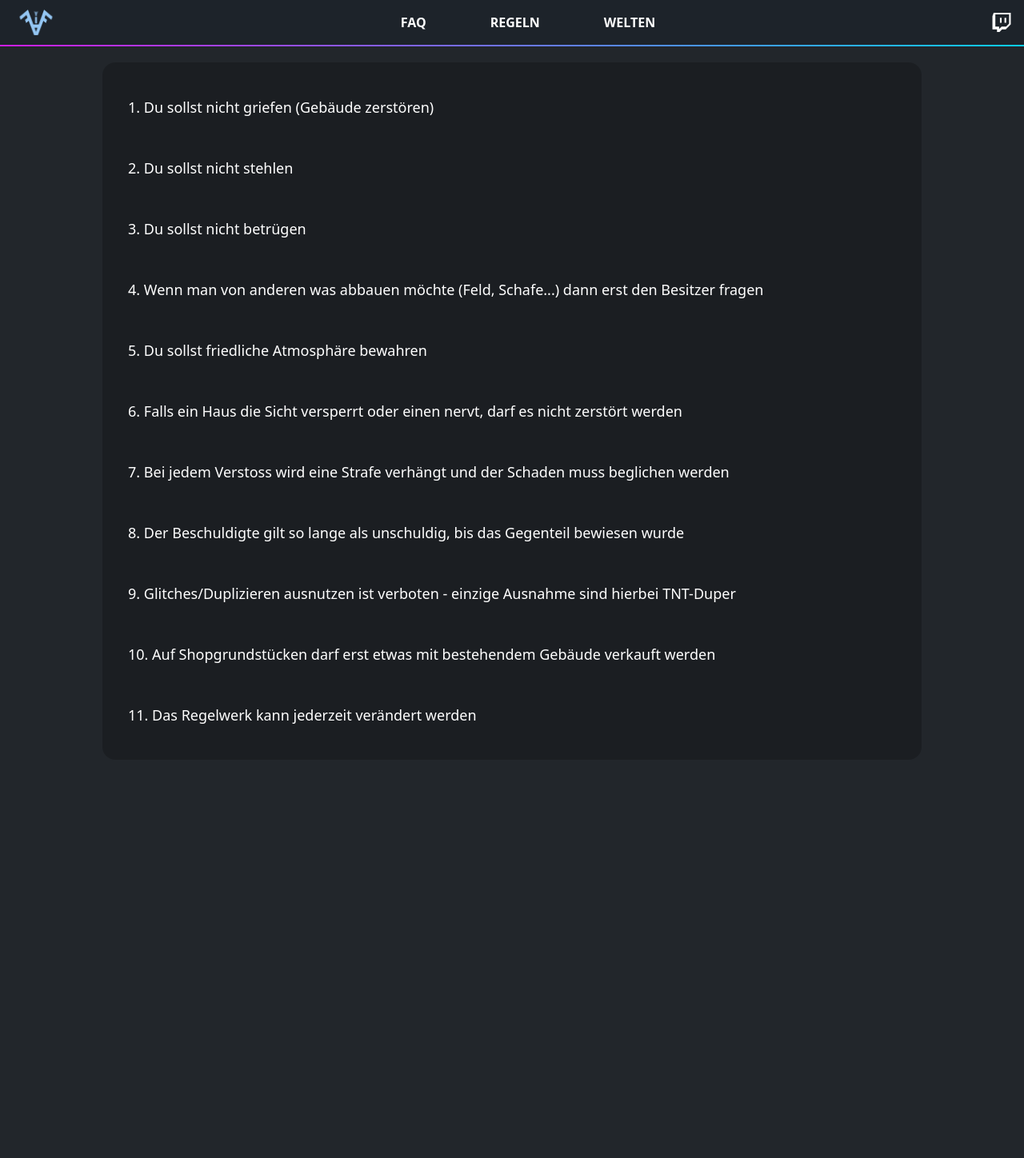
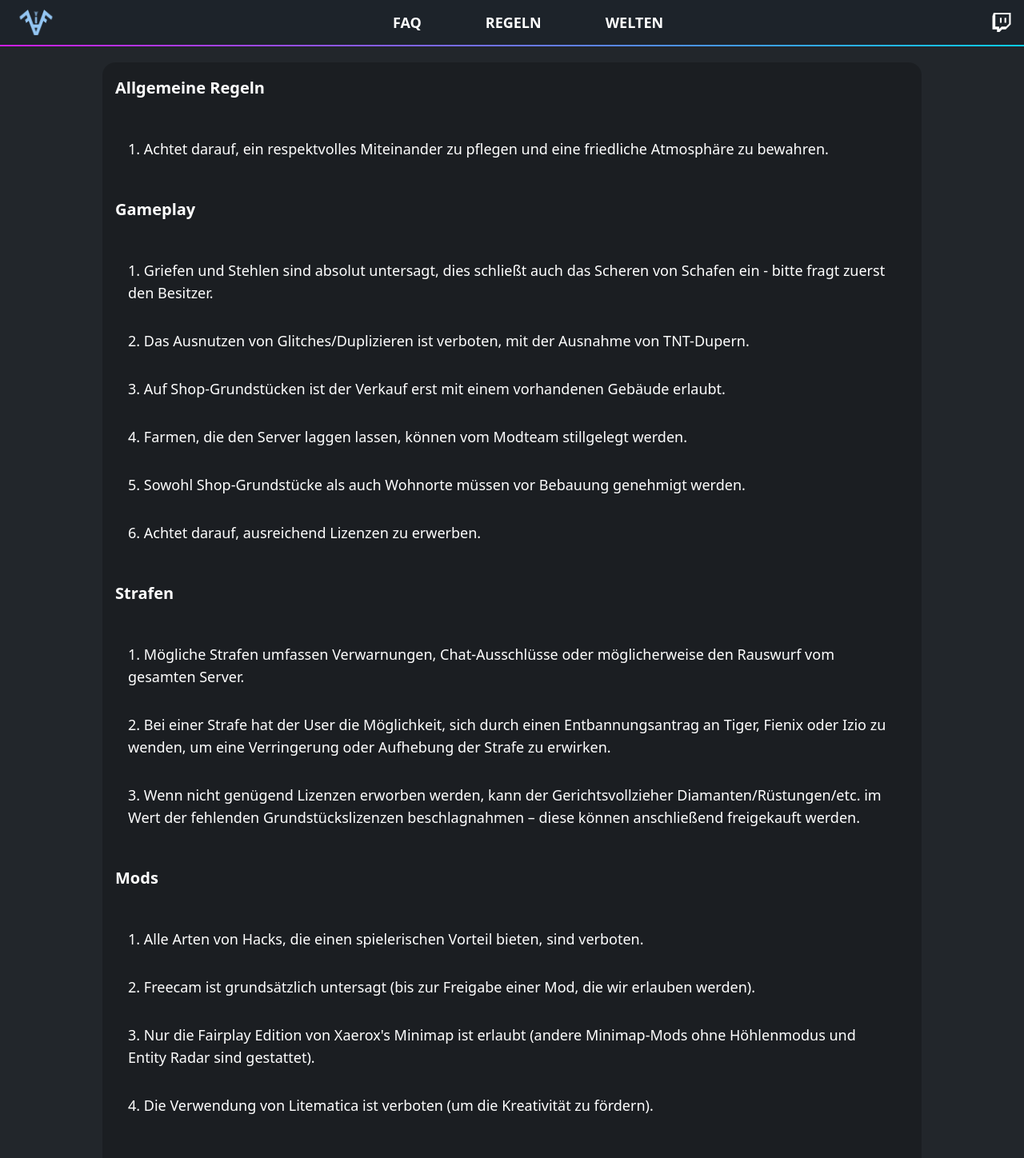
Before and after one commit to zTig3r/nixoWeb, a SvelteKit app: page /rules in a window 1280 px wide. Shown: the top 1448 px of the page at 80% size. Before the commit the page ends 970 px from the top, so only its background shows below. Built offline with nearby package versions, Linux system fonts and the light colour scheme; what tailwindcss-animated would draw is missing.

Commit message:
Update CSS and Svelte files

```diff
--- a/src/app.css
+++ b/src/app.css
@@ -8,7 +8,7 @@
   }
 
   .btn-nav {
-    @apply font-semibold uppercase hover:text-nixo hvr-transition;
+    @apply font-semibold uppercase text-lg hover:text-nixo hvr-transition;
   }
 
   .hvr-transition {
--- a/src/routes/faq/+page.svelte
+++ b/src/routes/faq/+page.svelte
@@ -65,7 +65,7 @@
   {#each entries as entry, i}
     <div class="bg-black/20 mb-5 rounded-2xl">
       <button class="p-5 flex items-center w-full justify-between font-semibold" on:click={() => toggleAccordion(i)} on:keydown={(event) => {if (event.key === 'Enter') toggleAccordion(i)}}>
-        <span class="font-bold">{entry.title}</span>
+        <span class="font-bold text-lg">{entry.title}</span>
         <svg data-accordion-icon class={`w-3 h-3 ${entry.isOpen ? "" : "rotate-180"} shrink-0 hvr-transition`} aria-hidden="true" xmlns="http://www.w3.org/2000/svg" fill="none" viewBox="0 0 10 6">
           <path stroke="currentColor" stroke-linecap="round" stroke-linejoin="round" stroke-width="2" d="M9 5 5 1 1 5"/>
         </svg>
--- a/src/routes/rules/+page.svelte
+++ b/src/routes/rules/+page.svelte
@@ -1,18 +1,23 @@
 <script lang="ts">
   import { onMount } from 'svelte';
 
-  let rules: any[] = [];
+  let sections: any[] = [];
 
   onMount(async () => {
     const response = await fetch('/rules.json');
-    rules = await response.json();
+    const jsonData = await response.json();
+
+    sections = jsonData.sections || [];
   });
 </script>
 
-<section class = "container mx-auto max-w-5xl py-0.5 my-5 bg-black/20 rounded-2xl">
-  {#each rules as rule, index}
-      <p class="py-2 m-8 text-lg">
-        <span>{index +1}. {rule.content}</span>
+<section class="container mx-auto max-w-5xl py-0.5 my-5 bg-black/20 rounded-2xl">
+  {#each sections as section}
+    <div class="text-xl font-bold p-4">{section.title}</div>
+    {#each section.rules as rule, ruleIndex}
+      <p class="mx-8 my-8 text-lg">
+        <span>{ruleIndex + 1}. {rule.content}</span>
       </p>
+    {/each}
   {/each}
 </section>
--- a/static/rules.json
+++ b/static/rules.json
@@ -1,35 +1,70 @@
-[
 {
-    "content": "Du sollst nicht griefen (Gebäude zerstören)"
+  "sections": [
+    {
+      "title": "Allgemeine Regeln",
+      "rules": [
+        {
+          "content": "Achtet darauf, ein respektvolles Miteinander zu pflegen und eine friedliche Atmosphäre zu bewahren."
+        }
+      ]
     },
     {
-    "content": "Du sollst nicht stehlen"
+      "title": "Gameplay",
+      "rules": [
+        {
+          "content": "Griefen und Stehlen sind absolut untersagt, dies schließt auch das Scheren von Schafen ein - bitte fragt zuerst den Besitzer."
         },
         {
-    "content": "Du sollst nicht betrügen"
+          "content": "Das Ausnutzen von Glitches/Duplizieren ist verboten, mit der Ausnahme von TNT-Dupern."
         },
         {
-    "content": "Wenn man von anderen was abbauen möchte (Feld, Schafe...) dann erst den Besitzer fragen"
+          "content": "Auf Shop-Grundstücken ist der Verkauf erst mit einem vorhandenen Gebäude erlaubt."
         },
         {
-    "content": "Du sollst friedliche Atmosphäre bewahren"
+          "content": "Farmen, die den Server laggen lassen, können vom Modteam stillgelegt werden."
         },
         {
-    "content": "Falls ein Haus die Sicht versperrt oder einen nervt, darf es nicht zerstört werden"
+          "content": "Sowohl Shop-Grundstücke als auch Wohnorte müssen vor Bebauung genehmigt werden."
         },
         {
-    "content": "Bei jedem Verstoss wird eine Strafe verhängt und der Schaden muss beglichen werden"
+          "content": "Achtet darauf, ausreichend Lizenzen zu erwerben."
+        }
+      ]
     },
     {
-    "content": "Der Beschuldigte gilt so lange als unschuldig, bis das Gegenteil bewiesen wurde"
+      "title": "Strafen",
+      "rules": [
+        {
+          "content": "Mögliche Strafen umfassen Verwarnungen, Chat-Ausschlüsse oder möglicherweise den Rauswurf vom gesamten Server."
         },
         {
-    "content": "Glitches/Duplizieren ausnutzen ist verboten - einzige Ausnahme sind hierbei TNT-Duper"
+          "content": "Bei einer Strafe hat der User die Möglichkeit, sich durch einen Entbannungsantrag an Tiger, Fienix oder Izio zu wenden, um eine Verringerung oder Aufhebung der Strafe zu erwirken."
         },
         {
-    "content": "Auf Shopgrundstücken darf erst etwas mit bestehendem Gebäude verkauft werden"
+          "content": "Wenn nicht genügend Lizenzen erworben werden, kann der Gerichtsvollzieher Diamanten/Rüstungen/etc. im Wert der fehlenden Grundstückslizenzen beschlagnahmen – diese können anschließend freigekauft werden."
+        }
+      ]
     },
     {
-    "content": "Das Regelwerk kann jederzeit verändert werden"
+      "title": "Mods",
+      "rules": [
+        {
+          "content": "Alle Arten von Hacks, die einen spielerischen Vorteil bieten, sind verboten."
+        },
+        {
+          "content": "Freecam ist grundsätzlich untersagt (bis zur Freigabe einer Mod, die wir erlauben werden)."
+        },
+        {
+          "content": "Nur die Fairplay Edition von Xaerox's Minimap ist erlaubt (andere Minimap-Mods ohne Höhlenmodus und Entity Radar sind gestattet)."
+        },
+        {
+          "content": "Die Verwendung von Litematica ist verboten (um die Kreativität zu fördern)."
         }
       ]
+    },
+    {
+      "title": "Die Regeln können jederzeit angepasst werden. Durch das Betreten des Servers akzeptierst Du die Regeln. Unwissenheit schützt nicht vor Strafe!",
+      "rules": []
+    }
+  ]
+}
```
Also changed, not shown: static/faq.json (+22 -2 lines), 2 other files (tests, documents, lock files or other folders). Lines whose indentation alone changed are shown as unchanged.
